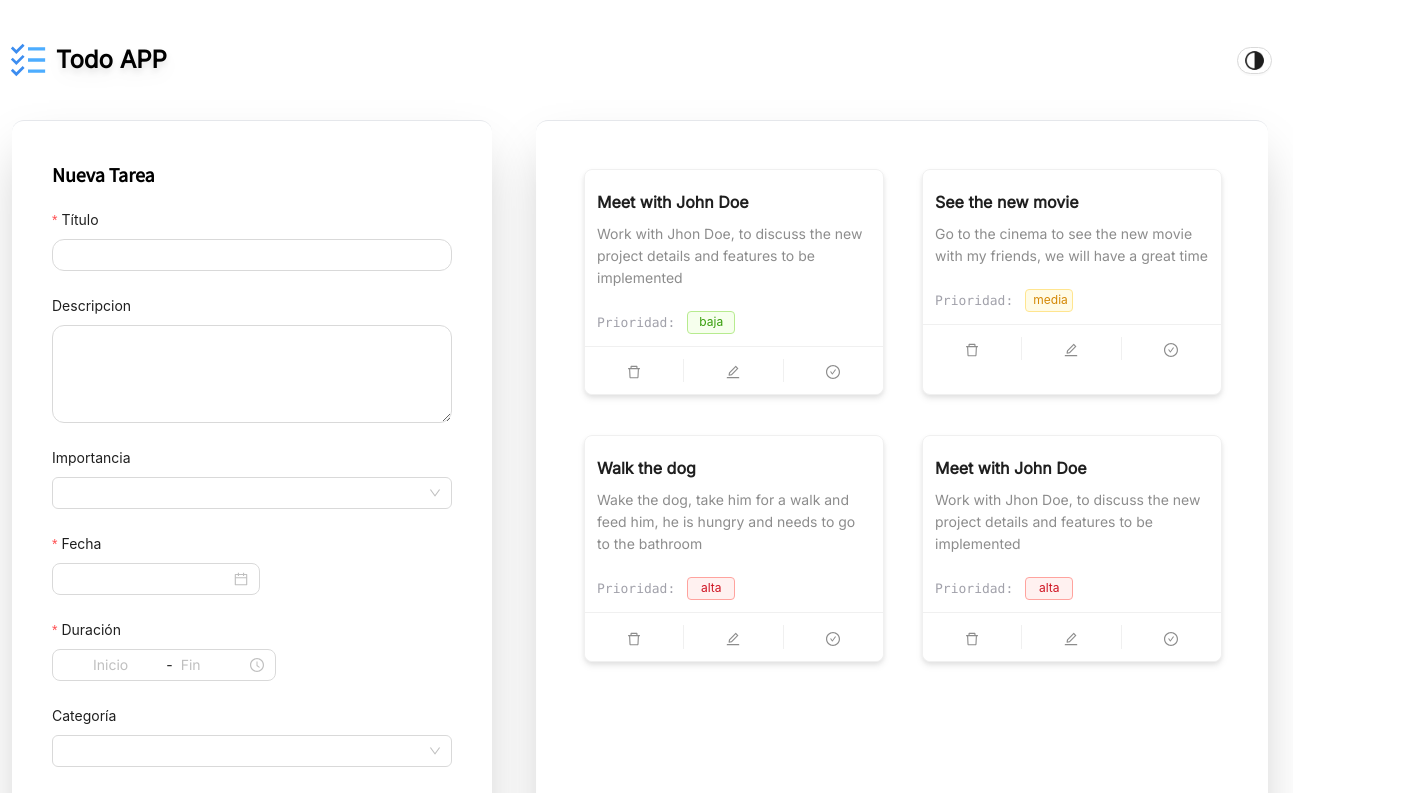
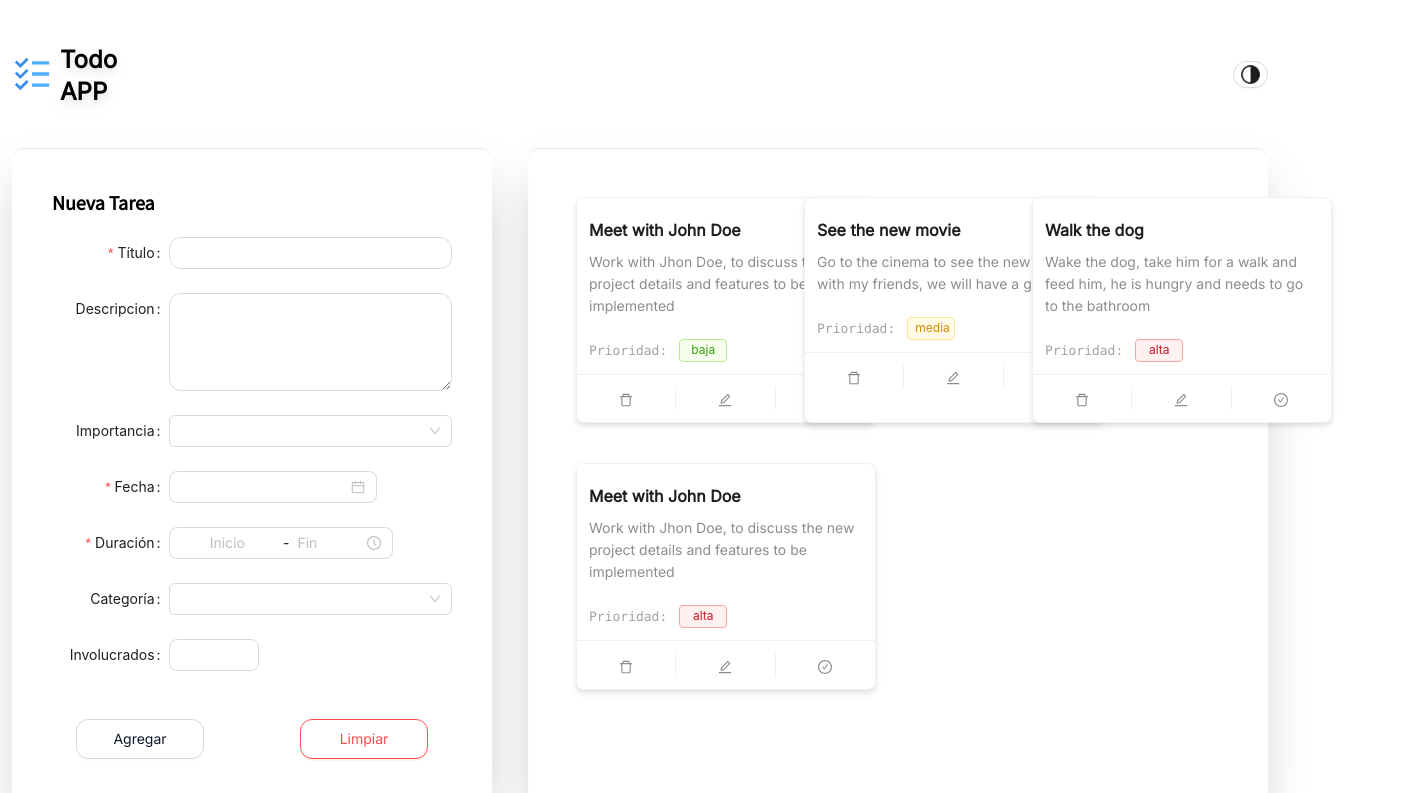
Before and after one commit to kralion/event-wise, a React (Vite) app: page / in a window 1280 px wide. Shown: the top 793 px of the page, 1403 px wide, since content can reach past the window. Built offline with nearby package versions, Linux system fonts and the light colour scheme.

Commit message:
feat: Mobile First

```diff
--- a/src/App.tsx
+++ b/src/App.tsx
@@ -31,15 +31,15 @@ function App() {
 						<Spin size="large" />
 					</div>
 				) : (
-					<div className="App mb-28   flex flex-col justify-center items-center">
-						<header className=" grid grid-cols-7 gap-3 items-center my-10 ">
+					<div className="App mb-28 flex flex-col justify-center items-center">
+						<header className=" grid lg:grid-cols-7 grid-cols-3 gap-3 lg:gap-5 items-center my-10 mx-3 ">
 							<div className=" flex justify-center">
 								<img src={logo} alt="Logo" />
-								<p className="font-Inter pl-2 pt-1 drop-shadow-lg font-bold text-2xl">
+								<p className="font-Inter pl-2  pt-1 drop-shadow-lg font-bold text-2xl">
 									Todo APP
 								</p>
 							</div>
-							<div className="col-end-10 ml-5 flex justify-center items-center">
+							<div className="lg:col-end-13 col-end-5 lg:ml-5 flex justify-center items-center">
 								<Button
 									className="active:bg-zinc-900 rounded-full px-1 w-auto h-auto"
 									onClick={handleThemeChange}
@@ -64,7 +64,10 @@ function App() {
 							</div>
 						</header>
 
-						<section id="frames" className="App flex gap-5">
+						<section
+							id="frames"
+							className="App lg:flex-row flex lg:gap-3 gap-10 flex-col"
+						>
 							<TodoForm />
 							<TodoList />
 						</section>
--- a/src/components/TodoForm.tsx
+++ b/src/components/TodoForm.tsx
@@ -65,14 +65,14 @@ function TodoForm() {
 	return (
 		<div>
 			<div className="backdrop-blur bg-white/50 shadow-2xl w-auto mx-3 border-t rounded-xl px-10 pt-10 pb-5">
-				<h1 className="text-xl font-SourceSansPro font-semibold pb-5">
+				<h1 className="lg:text-xl text-md font-SourceSansPro font-semibold pb-5">
 					{editMode ? "Editar Tarea" : "Nueva Tarea"}
 				</h1>
 				<section className="todo-form" id="todo-form">
 					<Form
 						labelCol={{ span: 7 }}
 						wrapperCol={{ span: 24 }}
-						layout="vertical"
+						layout="horizontal"
 						style={{ width: 400 }}
 						onFinishFailed={(errorInfo) => {
 							console.error("Error en el ingreso de Datos:", errorInfo);
--- a/src/components/TodoList.tsx
+++ b/src/components/TodoList.tsx
@@ -10,10 +10,15 @@ function TodoList() {
 			id="todos"
 			className="w-auto mx-3  border-t rounded-xl px-5 py-12 shadow-2xl"
 		>
-			<div className=" grid lg:grid-cols-2  gap-10 mx-7">
-				{todos.map((todo: Todo) => (
-					<TodoCard key={todo.id} todo={todo} />
-				))}
+			<div className=" grid lg:grid-cols-3  gap-10 mx-7">
+				{todos.length === 0 ? (
+					<div className="text-center">
+						<h1 className="text-2xl font-semibold">No hay tareas</h1>
+						<p className="text-gray-500">Agrega una tarea para comenzar</p>
+					</div>
+				) : (
+					todos.map((todo: Todo) => <TodoCard key={todo.id} todo={todo} />)
+				)}
 			</div>
 		</section>
 	);
--- a/src/data/categories.ts
+++ b/src/data/categories.ts
@@ -2,20 +2,6 @@ export const categories = [
 	{
 		value: "personal",
 		label: "Personal",
-		children: [
-			{
-				value: "hábitos",
-				label: "Hábitos",
-			},
-			{
-				value: "estudio",
-				label: "Estudio",
-			},
-			{
-				value: "hobby",
-				label: "Hobby",
-			},
-		],
 	},
 	{
 		value: "trabajo",
@@ -37,20 +23,6 @@ export const categories = [
 	{
 		value: "social",
 		label: "Social",
-		children: [
-			{
-				value: "cumpleaños",
-				label: "Cumpleaños",
-			},
-			{
-				value: "reunion",
-				label: "Reunion",
-			},
-			{
-				value: "viaje",
-				label: "Viaje",
-			},
-		],
 	},
 	{
 		value: "otros",
```
